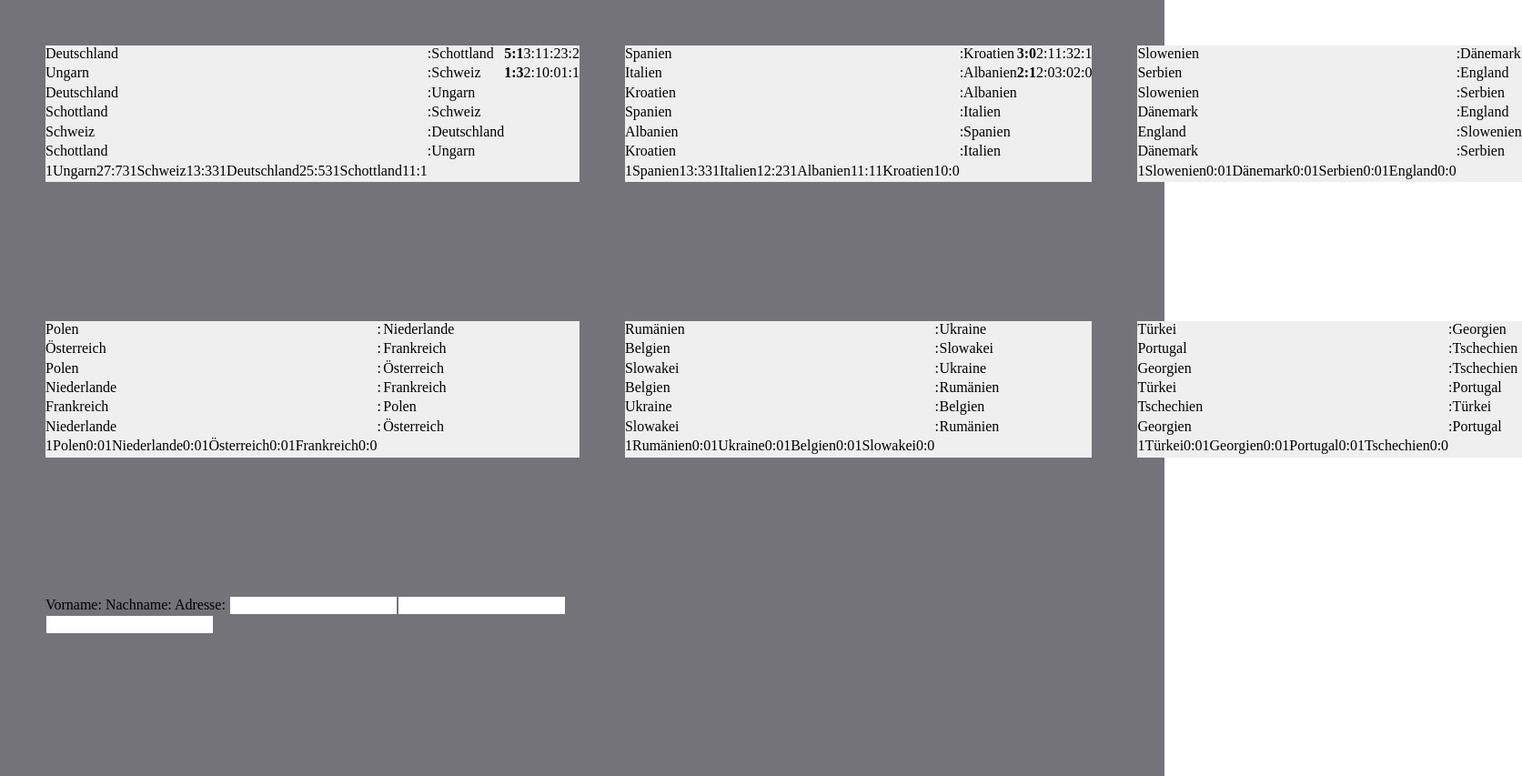
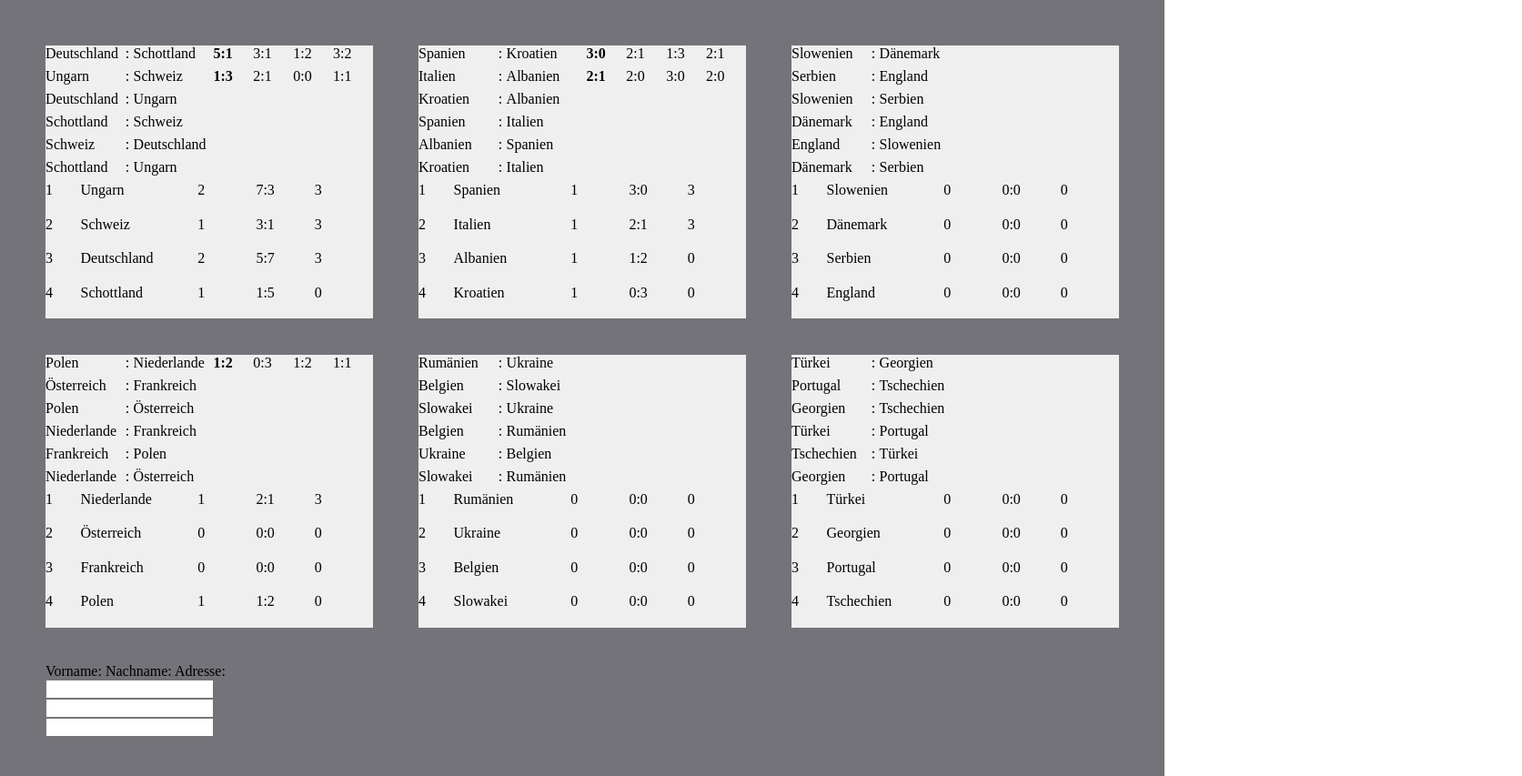
Before and after one commit to UriOriKay/tipspiel, a plain HTML site: page index.html in a window 1280 px wide. Shown: the top 853 px of the page at 91% size, 1673 px wide, since content can reach past the window. Drawn offline with Linux system fonts and the light colour scheme.

Commit message:
standings works

```diff
--- a/data/teams.json
+++ b/data/teams.json
@@ -240,12 +240,12 @@
       "date": "2024-06-16",
       "time": "15:00",
       "stadion": 7,
-      "goalsHome": null,
-      "goalsAway": null,
+      "goalsHome": 1,
+      "goalsAway": 2,
       "tips": {
-        "user1": [null, null],
-        "user2": [null, null],
-        "user3": [null, null]
+        "user1": [0, 3],
+        "user2": [1, 2],
+        "user3": [1, 1]
       }
     },
     {
--- a/models/group.class.js
+++ b/models/group.class.js
@@ -1,13 +1,14 @@
 class Group {
     constructor(nr) {
-        new Div("main", `Overview-Group-${nr}`, "overview-group");
+        new Div("main", `Overview-Group-${nr}`, "Overview-group");
+        new Div(`Overview-Group-${nr}`, `Overview-Group-${nr}-matches`, `Overview-Group-matches`)
         this.renderGroupMatches(nr);
         this.renderGroupTable(nr);
     }
 
     renderGroupMatches (nr) {
         data.groups[nr].forEach((ele) => {
-          new Match(`Overview-Group-${nr}`, [ele - 1], teams, games[[ele - 1]]);
+          new Match(`Overview-Group-${nr}-matches`, [ele - 1], teams, games[[ele - 1]]);
         });
       }
 
@@ -24,12 +25,13 @@ class Group {
             };
         });
         new Div(`Overview-Group-${nr}`, `Group-table-con-${nr}`, 'Group-table-con');
+
         sorted_teams.forEach((team, index) => {
-            new Span(`Group-table-con-${nr}`, `Group-table-${nr}-position-${index}`, `Group-table-position`, 1);
+            new Span(`Group-table-con-${nr}`, `Group-table-${nr}-position-${index}`, `Group-table-position`, index+1);
             new Span(`Group-table-con-${nr}`, `Group-table-${nr}-position-${index}-name`, `Group-table-team`, data.teams[team.id -1].name);
-            new Span(`Group-table-con-${nr}`, `Group-table-${nr}-position-${index}-played`, `Group-table-team`, team.played);
-            new Span(`Group-table-con-${nr}`, `Group-table-${nr}-position-${index}-goals`, `Group-table-goals`, `${team.goals}:${team.goals}`);
-            new Span(`Group-table-con-${nr}`, `Group-table-${nr}-position-${index}-pkt`, `Group-table-pkt`, team.pkt);
+            new Span(`Group-table-con-${nr}`, `Group-table-${nr}-position-${index}-played`, `Group-table-team`, `${team.played}`);
+            new Span(`Group-table-con-${nr}`, `Group-table-${nr}-position-${index}-goals`, `Group-table-goals`, `${team.goals}:${team.awaygoals}`);
+            new Span(`Group-table-con-${nr}`, `Group-table-${nr}-position-${index}-pkt`, `Group-table-pkt`, `${team.pkt}`);
         })
 
         console.log(sorted_teams)
--- a/styles.css
+++ b/styles.css
@@ -11,12 +11,21 @@
   background-color: rgb(115, 115, 121);
 }
 
-.overview-group {
+.Overview-Group-matches {
   display: grid;
   grid-template-columns: 1fr 0.1fr 1fr 0.5fr 0.5fr 0.5fr 0.5fr;
   background-color: #efefef;
   height: 150px;
 }
+
+.Group-table-con {
+  display: grid;
+  grid-template-columns: 0.3fr 1fr 0.5fr 0.5fr 0.5fr;
+  background-color: #efefef;
+  height: 150px;
+}
+
+
 
 .game-result {
   font-weight: 900;
```
